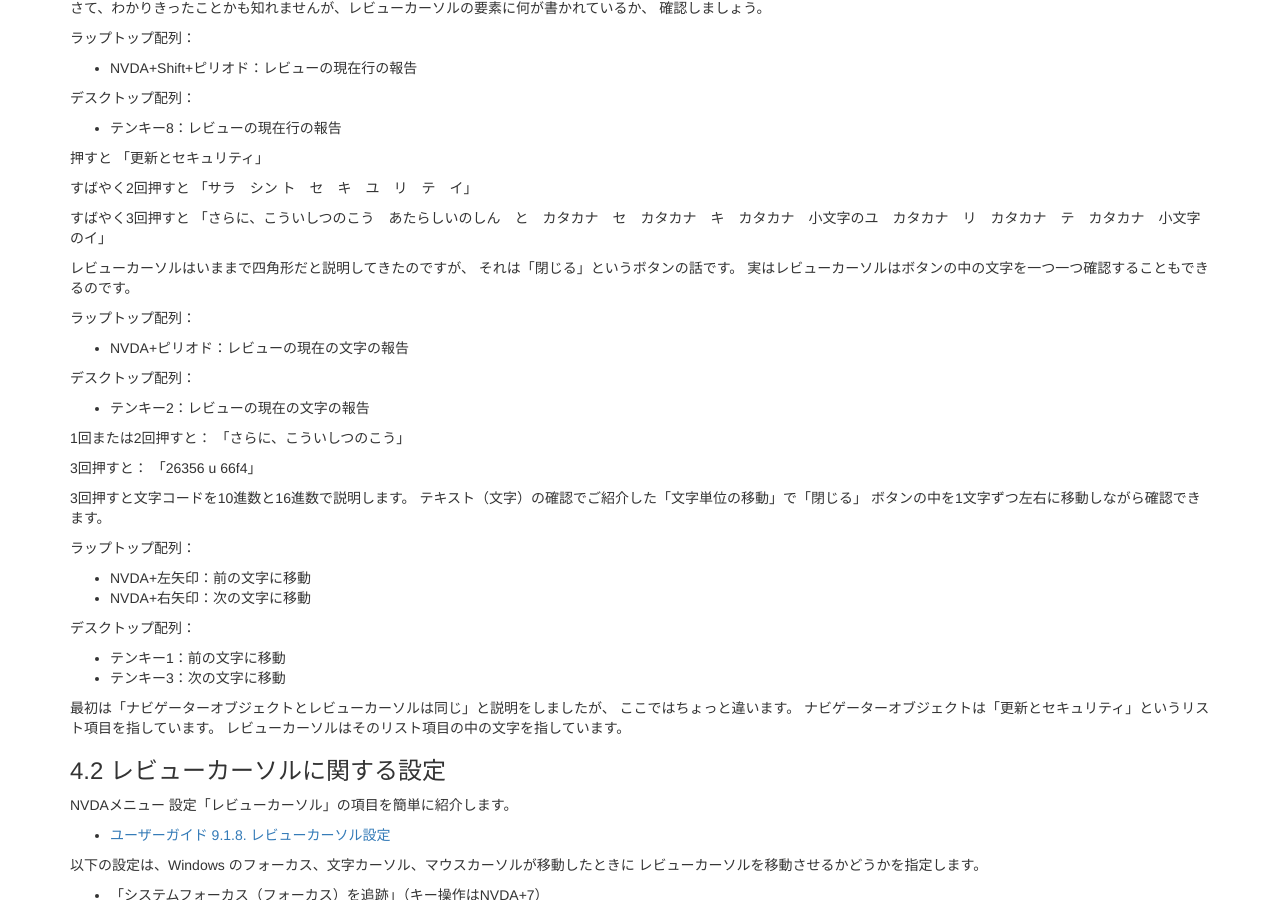
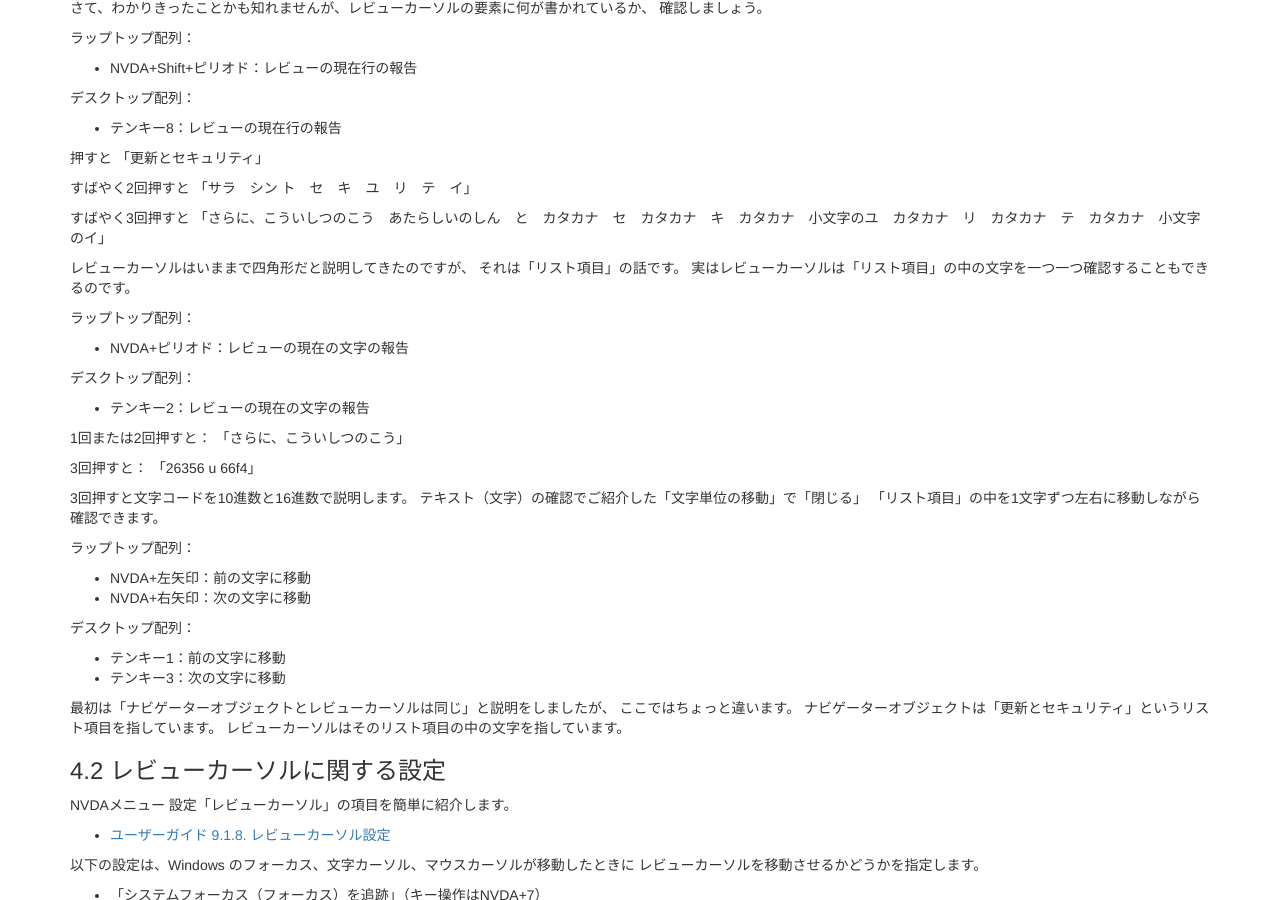
Before and after one commit to nishimotz/nvdajp-book, a Jekyll site: the page built from index.md, in a window 1280 px wide and 900 px high, scrolled down 24280 px. Built offline with Jekyll 4.4.1, drawn with Linux system fonts in a browser that asks for light colours.

Commit message:
win10 in progress

```diff
--- a/index.md
+++ b/index.md
@@ -1954,8 +1954,8 @@ NVDA の「レビューカーソル」は、これらとは独立して動かせ
 「さらに、こういしつのこう　あたらしいのしん　と　カタカナ　セ　カタカナ　キ　カタカナ　小文字のユ　カタカナ　リ　カタカナ　テ　カタカナ　小文字のイ」
 
 レビューカーソルはいままで四角形だと説明してきたのですが、
-それは「閉じる」というボタンの話です。
-実はレビューカーソルはボタンの中の文字を一つ一つ確認することもできるのです。
+それは「リスト項目」の話です。
+実はレビューカーソルは「リスト項目」の中の文字を一つ一つ確認することもできるのです。
 
 ラップトップ配列：
 
@@ -1973,7 +1973,7 @@ NVDA の「レビューカーソル」は、これらとは独立して動かせ
 
 3回押すと文字コードを10進数と16進数で説明します。
 テキスト（文字）の確認でご紹介した「文字単位の移動」で「閉じる」
-ボタンの中を1文字ずつ左右に移動しながら確認できます。
+「リスト項目」の中を1文字ずつ左右に移動しながら確認できます。
 
 ラップトップ配列：
 
```
